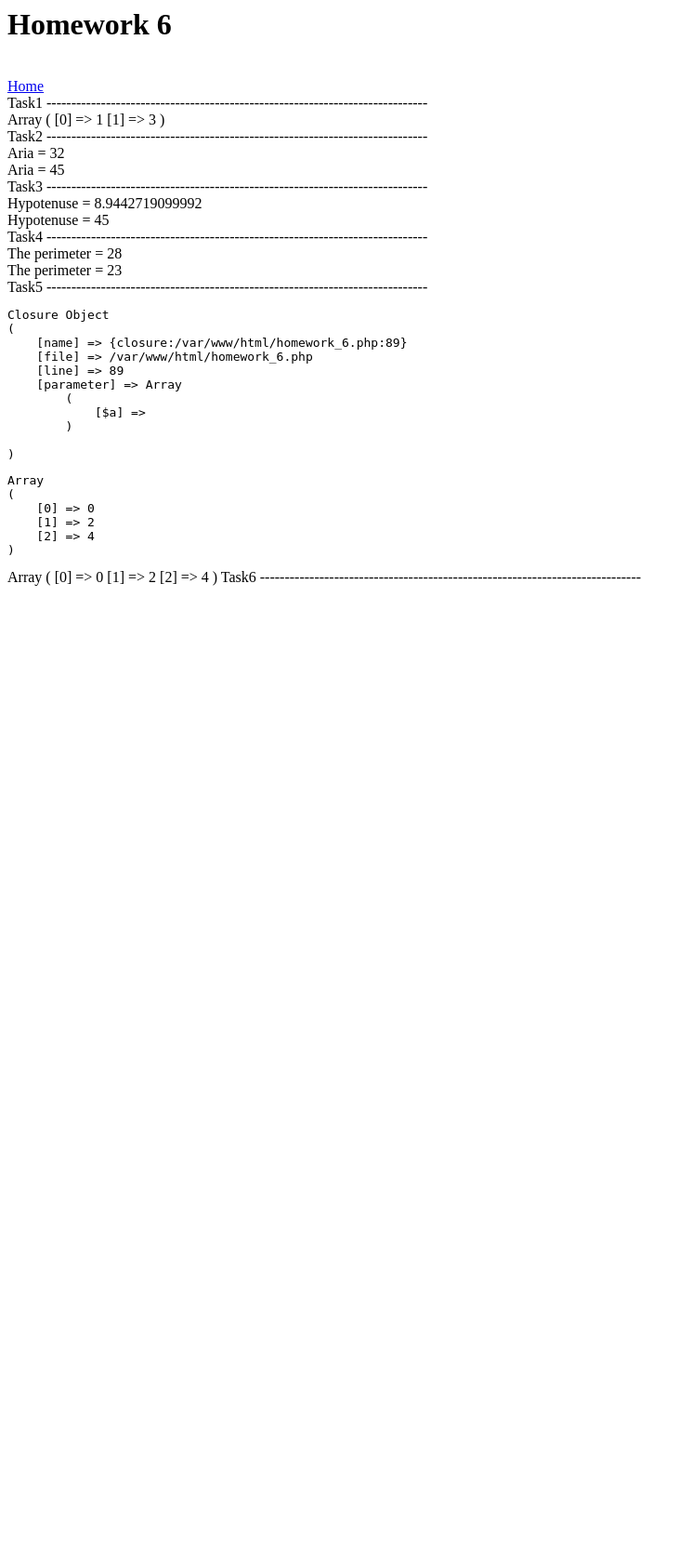
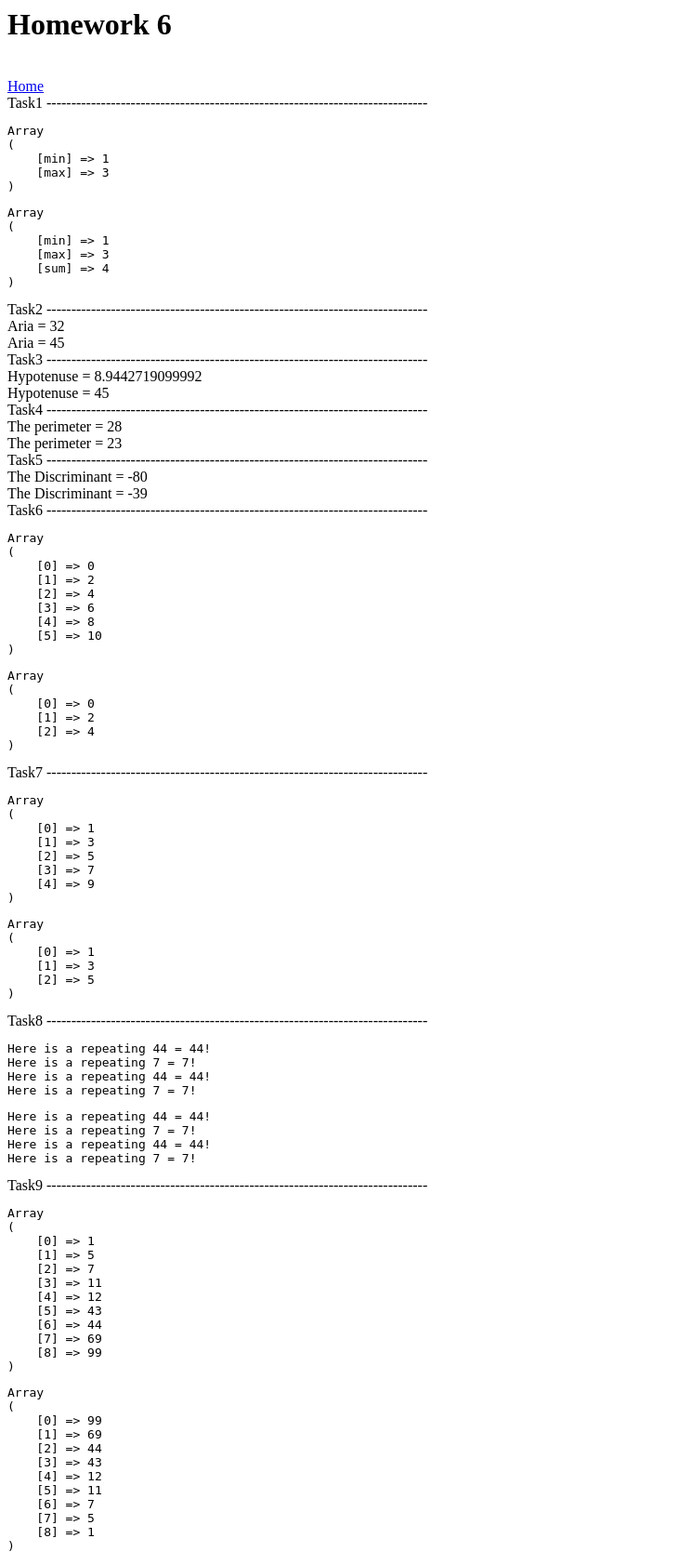
Before and after one commit to rexandr/nix, a PHP site: page /homework_6.php in a window 1280 px wide. Shown: the whole page at 93% size, without its empty margins (0-745 px from the left). Before the commit the page ends 630 px from the top, so only its background shows below. Run offline with PHP 8.4, Linux system fonts and the light colour scheme.

Commit message:
Homework 6. Done.

```diff
--- a/server/public/homework_6.php
+++ b/server/public/homework_6.php
@@ -4,11 +4,11 @@ echo '<a href="index.php">Home</a><br>';
 
 echo "Task1 -----------------------------------------------------------------------------<br>";
 
-$max = 0;
-$min = 0;
-$arrayMaxMin = [];
+$minMax = function ($one, $two, $three) {
 
-$minMax = function ($one, $two, $three) {
+    $max = 0;
+    $min = 0;
+    $arrayMaxMin = [];
 
     if ($one > $two && $one > $three) {
         $max = $one;
@@ -26,70 +26,123 @@ $minMax = function ($one, $two, $three) {
         $min = $three;
     }
 
-    $arrayMaxMin [] = $min;
+    $arrayMaxMin ['min'] = $min;
 
-    $arrayMaxMin [] = $max;
+    $arrayMaxMin ['max'] = $max;
 
     return $arrayMaxMin;
 };
 
+echo '<pre>';
 print_r($minMax(1, 2, 3));
+echo '</pre>';
 
-echo "<br>";
+
+//---------------------------------------------------
+
+
+function minMax($one, $two, $three, $fn) {
+
+    $max = 0;
+    $min = 0;
+    $arrayMaxMin = [];
+
+    if ($one > $two && $one > $three) {
+        $max = $one;
+    } elseif ($two > $one && $two > $three) {
+        $max = $two;
+    } else {
+        $max = $three;
+    }
+
+    if ($one < $two && $one < $three) {
+        $min = $one;
+    } elseif ($two < $one && $two < $three) {
+        $min = $two;
+    } else {
+        $min = $three;
+    }
+
+    $arrayMaxMin ['min'] = $min;
+
+    $arrayMaxMin ['max'] = $max;
+
+    $arrayMaxMin ['sum'] = $fn($min, $max);
+
+    return $arrayMaxMin;
+};
+echo '<pre>';
+print_r(minMax(1, 2, 3, fn($a, $b) => $a+$b));
+echo '</pre>';
 
 
 echo "Task2 -----------------------------------------------------------------------------<br>";
 
-$aria = function ($a, $b) {
+$countAria = function ($a, $b) {
     return $a * $b;
 };
 
-echo 'Aria = ' . $aria(4, 8) . '<br>';
+echo 'Aria = ' . $countAria(4, 8) . '<br>';
 
 //-------------------------------------------
 
-$aria = fn($a, $b) => $a * $b;
+$countAria = fn($a, $b) => $a * $b;
 
-echo "Aria = " . $aria(5, 9) . '<br>';
+echo "Aria = " . $countAria(5, 9) . '<br>';
 
 
 echo "Task3 -----------------------------------------------------------------------------<br>";
 
 
-$aria = function ($a, $b) {
+$countHypotenuse = function ($a, $b) {
     return sqrt($a * $a + $b * $b);
 };
 
-echo "Hypotenuse = " . $aria(4, 8) . '<br>';
+echo "Hypotenuse = " . $countHypotenuse(4, 8) . '<br>';
 
 //-------------------------------------------
 
-$aria = fn($a, $b) => $a * $b;
+$countHypotenuse = fn($a, $b) => $a * $b;
 
-echo "Hypotenuse = " . $aria(5, 9) . '<br>';
+echo "Hypotenuse = " . $countHypotenuse(5, 9) . '<br>';
 
 
 echo "Task4 -----------------------------------------------------------------------------<br>";
 
-$aria = function ($a, $b, $c, $d) {
+$countPerimeter = function ($a, $b, $c, $d) {
     return $a + $b + $c + $d;
 };
 
-echo 'The perimeter = ' . $aria(4, 8, 9, 7) . '<br>';
+echo 'The perimeter = ' . $countPerimeter(4, 8, 9, 7) . '<br>';
 
 //-------------------------------------------
 
-$aria = fn($a, $b, $c, $d) => $a + $b + $c + $d;
+$countPerimeter = fn($a, $b, $c, $d) => $a + $b + $c + $d;
 
-echo "The perimeter = " . $aria(5, 9, 6, 3) . '<br>';
+echo "The perimeter = " . $countPerimeter(5, 9, 6, 3) . '<br>';
 
 
 echo "Task5 -----------------------------------------------------------------------------<br>";
 
-$aria = function ($a) {
+
+$countDiscriminant = function ($a, $b, $c) {
+    return ($b ** 2) - (4 * $a * $c);
+};
+
+echo 'The Discriminant = ' . $countDiscriminant(4, 8, 9) . '<br>';
+
+//-------------------------------------------
+
+$countDiscriminant = fn($a, $b, $c) => ($b ** 2) - (4 * $a * $c);
+
+echo "The Discriminant = " . $countDiscriminant(5, 9, 6) . '<br>';
+
+echo "Task6 -----------------------------------------------------------------------------<br>";
+
+$countEven = function ($a) {
     $result = [];
     for ($i = 0; $i <= $a; $i++) {
-        if ($i%2==0){
+        if ($i % 2 == 0) {
             $result [] = $i;
         }
     }
@@ -97,29 +150,205 @@ $aria = function ($a) {
 };
 
 echo '<pre>';
-print_r($aria);
+print_r($countEven(10));
 echo '</pre>';;
 
 //-------------------------------------------
 
-function even($i,$fn){
+function countEven($i, $fn)
+{
     $result = [];
     for ($j = 0; $j <= $i; $j++) {
-        if (!empty($fn($j))){
-         $result[] = $j;
+        if (!empty($fn($j))) {
+            $result[] = $j;
         }
     }
     return $result;
 }
 
-$aria = even($a = 5, fn ($b) => $b%2==0??$b);
+$countEven = countEven(5, fn($b) => $b % 2 == 0 ?? $b);
 
 echo '<pre>';
-print_r($aria);
+print_r($countEven);
 echo '</pre>';
 
 
-print_r($aria) . '<br>';
+echo "Task7 -----------------------------------------------------------------------------<br>";
+
+$createOdd = function ($a) {
+    $result = [];
+    for ($i = 0; $i <= $a; $i++) {
+        if ($i % 2 != 0) {
+            $result [] = $i;
+        }
+    }
+    return $result;
+};
+
+echo '<pre>';
+print_r($createOdd(10));
+echo '</pre>';;
+
+//-------------------------------------------
+
+function createOdd($i, $fn)
+{
+    $result = [];
+    for ($j = 0; $j <= $i; $j++) {
+        if (!empty($fn($j))) {
+            $result[] = $j;
+        }
+    }
+    return $result;
+}
+
+$createOdd = createOdd(5, fn($b) => $b % 2 != 0 ?? $b);
+
+echo '<pre>';
+print_r($createOdd);
+echo '</pre>';
+
+echo "Task8 -----------------------------------------------------------------------------<br>";
+
+$findRepeating = function ($array)
+{
+    $rep = '';
+    foreach ($array as $key1 => $item) {
+        foreach ($array as $key2 => $value) {
+            if ($item == $value && $key1 != $key2) {
+                $rep .= "Here is a repeating $item = $value!<br>";
+            }
+        }
+    }
+    return $rep;
+};
+$array= [44, 12, 11, 7, 44, 99, 43, 7, 69];
+echo '<pre>';
+print_r($findRepeating($array));
+echo '</pre>';
+
+//--------------------------------------------------------------
 
 
-echo "Task6 -----------------------------------------------------------------------------<br>";
+function findRepeating($arr, $fn){
+
+    $rep = '';
+
+    foreach ($arr as $key1 => $item) {
+        foreach ($arr as $key2 => $value) {
+            if ($item == $value && $key1 != $key2) {
+                $rep .= $fn($value);
+
+            }
+        }
+    }
+    return $rep;
+}
+$array= [44, 12, 11, 7, 44, 99, 43, 7, 69];
+$findRep = $findRepeating($array, fn($value)=> $value = "Here is a repeating $value!<br>");
+echo '<pre>';
+print_r($findRep);
+echo '</pre>';
+
+echo "Task9 -----------------------------------------------------------------------------<br>";
+
+$showSortedArray = function ($arr, $sort = 'asc'){
+    if ($sort!='asc'){
+        $i = 0;
+        foreach ($arr as $array) {
+            $j = 0;
+            foreach ($arr as $next) {
+
+                if ($j < $i) {
+                    $j++;
+                    continue;
+                }
+                if ($arr[$i] < $next) {
+                    $arr[$j] = $arr[$i];
+                    $arr[$i] = $next;
+                }
+
+                $j++;
+            }
+            $i++;
+        }
+    }else{
+        $i = 0;
+        foreach ($arr as $array) {
+            $j = 0;
+            foreach ($arr as $next) {
+
+                if ($j > $i) {
+                    // $j++;
+                    continue;
+                }
+                if ($arr[$i] < $next) {
+                    $arr[$j] = $arr[$i];
+                    $arr[$i] = $next;
+                }
+
+                $j++;
+            }
+            $i++;
+        }
+    }
+
+    return($arr);
+};
+
+$array = [44, 12, 11, 7, 1, 99, 43, 5, 69];
+echo '<pre>';
+print_r($showSortedArray($array));
+echo '</pre>';
+
+//------------------------------------------------------
+
+
+function showSortedArray ($arr, $sort = 'asc', $fn){
+    if ($sort!='asc'){
+        $i = 0;
+        foreach ($arr as $array) {
+            $j = 0;
+            foreach ($arr as $next) {
+
+                if ($j < $i) {
+                    $fn($j);
+                    continue;
+                }
+                if ($arr[$i] < $next) {
+                    $arr[$j] = $arr[$i];
+                    $arr[$i] = $next;
+                }
+
+                $fn($j);
+            }
+            $fn($i);
+        }
+    }else{
+        $i = 0;
+        foreach ($arr as $array) {
+            $j = 0;
+            foreach ($arr as $next) {
+
+                if ($j > $i) {
+                    // $j++;
+                    continue;
+                }
+                if ($arr[$i] < $next) {
+                    $arr[$j] = $arr[$i];
+                    $arr[$i] = $next;
+                }
+
+                $fn($j);
+            }
+            $fn($i);
+        }
+    }
+
+    return($arr);
+};
+
+$array = [44, 12, 11, 7, 1, 99, 43, 5, 69];
+echo '<pre>';
+print_r($showSortedArray($array, "dsc", fn($a) => $a++));
+echo '</pre>';
```
